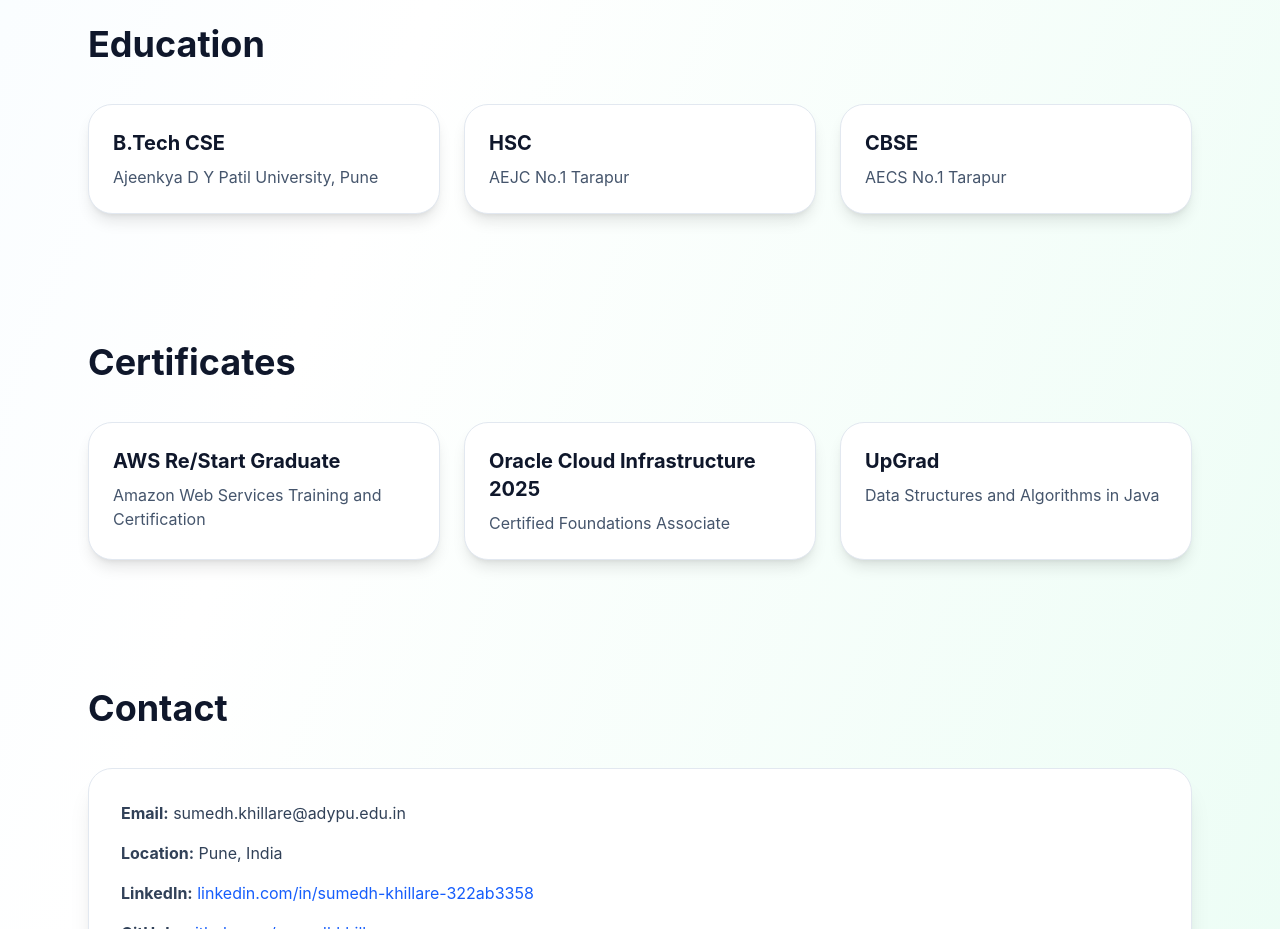
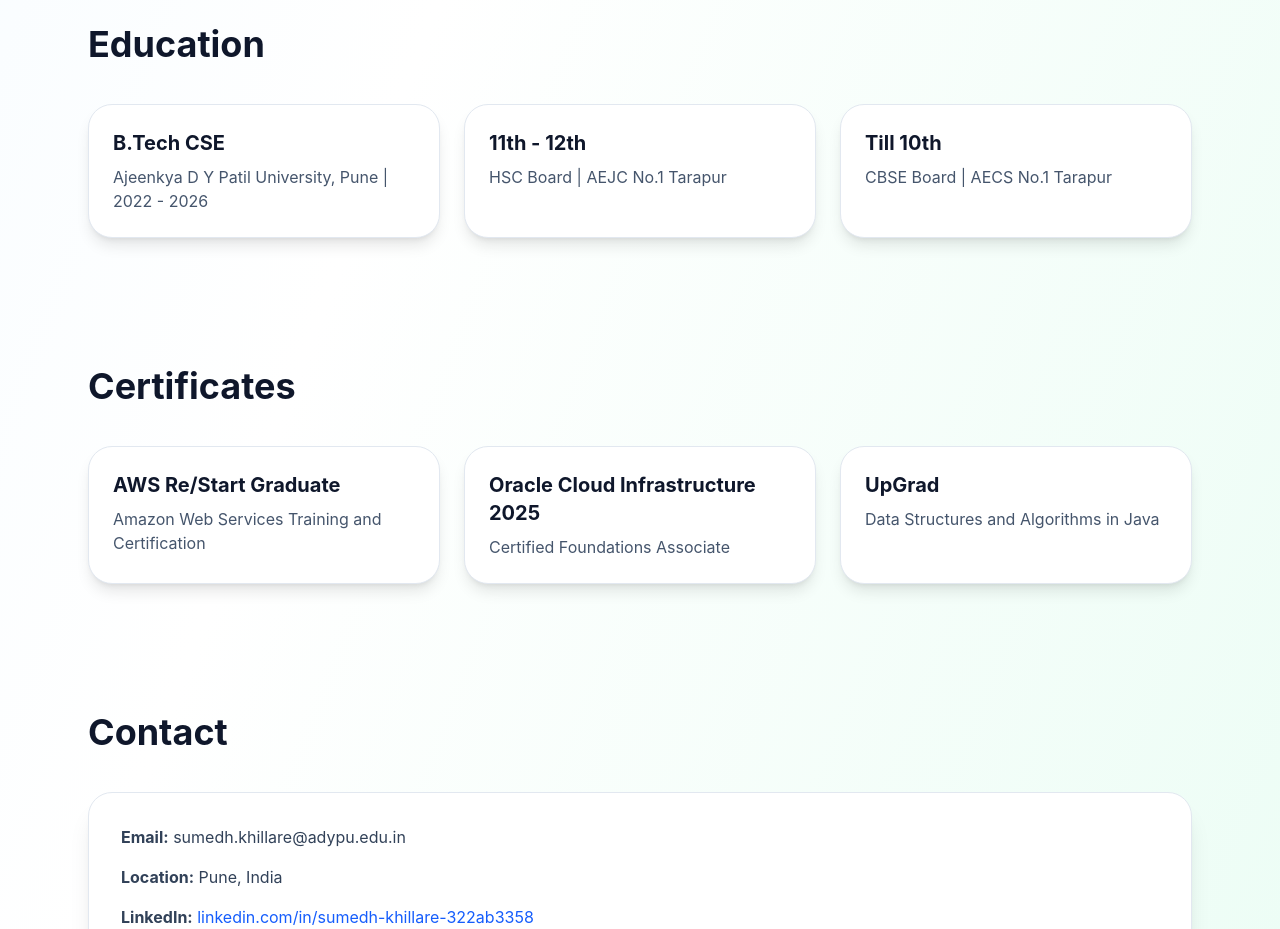
Before and after one commit to sumedhkhillare/my-portfolio, a React (Vite) app: page / in a window 1280 px wide. Shown: the part 2220-3149 px from the top of the page. Built offline with nearby package versions, Linux system fonts and the light colour scheme.

Commit message:
Update education section

```diff
--- a/src/App.jsx
+++ b/src/App.jsx
@@ -85,9 +85,18 @@ function App() {
 
       <Section id="education" title="Education">
         <div className="grid md:grid-cols-3 gap-6">
-          <InfoCard title="B.Tech CSE" desc="Ajeenkya D Y Patil University, Pune" />
-          <InfoCard title="HSC" desc="AEJC No.1 Tarapur" />
-          <InfoCard title="CBSE" desc="AECS No.1 Tarapur" />
+          <InfoCard
+            title="B.Tech CSE"
+            desc="Ajeenkya D Y Patil University, Pune | 2022 - 2026"
+          />
+          <InfoCard
+            title="11th - 12th"
+            desc="HSC Board | AEJC No.1 Tarapur"
+          />
+          <InfoCard
+            title="Till 10th"
+            desc="CBSE Board | AECS No.1 Tarapur"
+          />
         </div>
       </Section>
 
@@ -103,8 +112,8 @@ function App() {
         <div className="bg-white border border-slate-200 rounded-3xl p-8 shadow-xl text-slate-700 space-y-4">
           <p><b>Email:</b> sumedh.khillare@adypu.edu.in</p>
           <p><b>Location:</b> Pune, India</p>
-          <p><b>LinkedIn:</b> <a href="https://www.linkedin.com/in/sumedh-khillare-322ab3358/" target="_blank" className="text-blue-600 hover:underline">linkedin.com/in/sumedh-khillare-322ab3358</a></p>
-          <p><b>GitHub:</b> <a href="https://github.com/sumedhkhillare" target="_blank" className="text-blue-600 hover:underline">github.com/sumedhkhillare</a></p>
+          <p><b>LinkedIn:</b> <a href="https://www.linkedin.com/in/sumedh-khillare-322ab3358/" target="_blank" rel="noopener noreferrer" className="text-blue-600 hover:underline">linkedin.com/in/sumedh-khillare-322ab3358</a></p>
+          <p><b>GitHub:</b> <a href="https://github.com/sumedhkhillare" target="_blank" rel="noopener noreferrer" className="text-blue-600 hover:underline">github.com/sumedhkhillare</a></p>
         </div>
       </Section>
 
```
